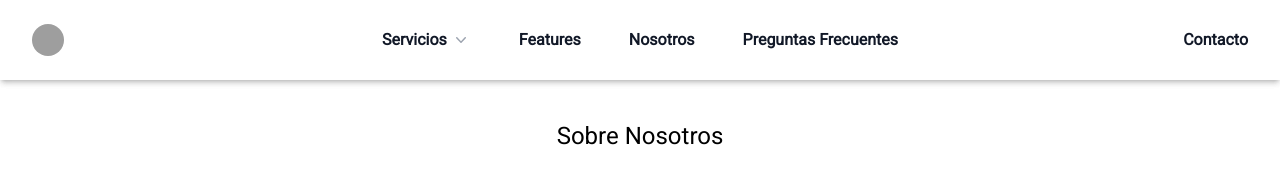
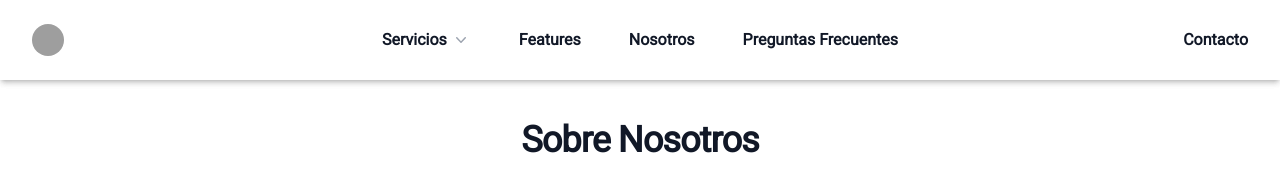
Before and after one commit to xndrbrgs/lab_sanblas, a Next.js app: page /nosotros in a window 1280 px wide. Shown: the top 190 px of the page. Built offline with nearby package versions, Linux system fonts and the light colour scheme; grey boxes are pictures that could not be loaded.

Commit message:
editing font size changes

```diff
--- a/app/nosotros/page.tsx
+++ b/app/nosotros/page.tsx
@@ -5,7 +5,7 @@ function Nosotros() {
   return (
     <div className="max-w-5xl mx-auto pt-10">
       <div className="flex items-center justify-center pb-6">
-        <h1 className="text-2xl">Sobre Nosotros</h1>
+        <h1 className="text-3xl font-bold tracking-tight text-gray-900 sm:text-4xl">Sobre Nosotros</h1>
       </div>
       <div>
         <h1 className="py-3">
--- a/app/servicios/servicios-al-hogar/page.tsx
+++ b/app/servicios/servicios-al-hogar/page.tsx
@@ -5,7 +5,7 @@ export default function ServiciosAlHogar() {
     <div className="bg-gray-50">
       <div className="mx-auto max-w-7xl pt-6 sm:px-6 sm:pt-6 lg:px-8 flex justify-center">
         <div>
-          <h1 className="text-4xl">Servicios al Hogar</h1>
+          <h1 className="text-3xl font-bold tracking-tight text-gray-900 sm:text-4xl">Servicios al Hogar</h1>
         </div>
       </div>
       <div className="mx-auto max-w-7xl py-10 sm:px-6 sm:py-10 lg:px-8">
```
